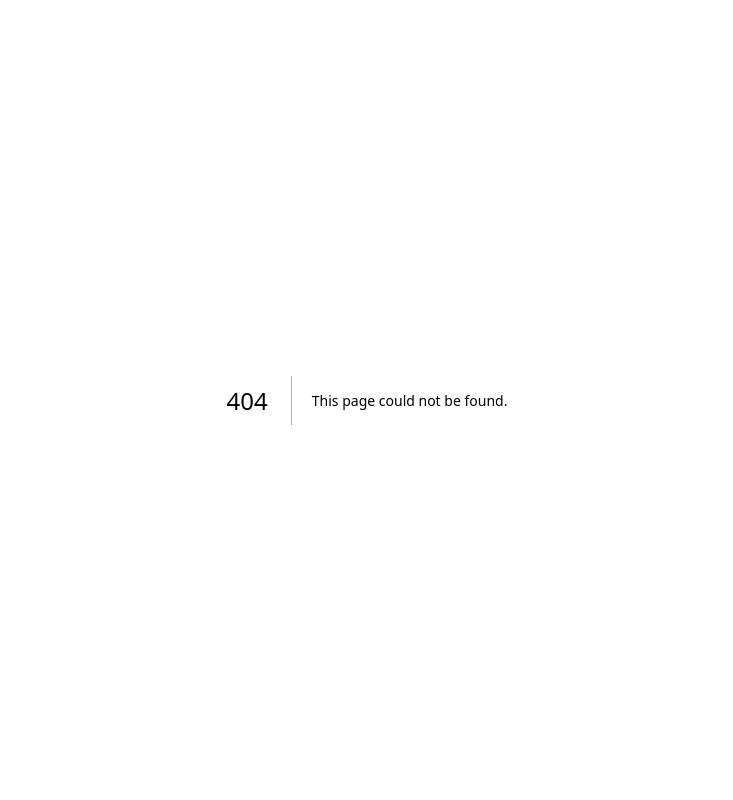
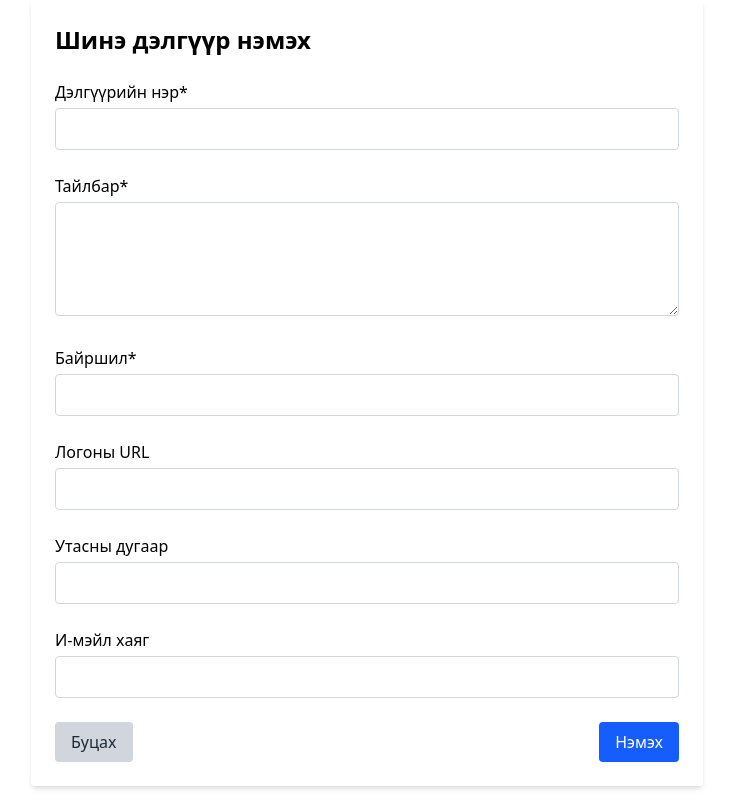
Before and after one commit to Namuunzul0321/Web-Gifty, a Next.js app in the folder gifty/client/: page /add-store in a window 1280 px wide. Before the commit this address had no page. Shown: the whole page, without its empty margins (273-1006 px from the left). Built offline with nearby package versions, Linux system fonts and the light colour scheme.

Commit message:
burtgel api

```diff
--- /dev/null
+++ b/gifty/client/src/app/add-store/page.js
@@ -0,0 +1,11 @@
+"use client";
+
+import StoreForm from "@/components/stores/StoreForm";
+
+export default function Page() {
+  return (
+    <div>
+      <StoreForm />
+    </div>
+  );
+}
--- a/gifty/client/src/components/SignIn.js
+++ b/gifty/client/src/components/SignIn.js
@@ -1,48 +1,101 @@
 "use client";
+
 import Link from "next/link";
 import { useState } from "react";
 import "../styles/signIn.css";
-import eyeOpen from "../../public/eye.png";
-import eyeClosed from "../../public/eye.slash.png";
 
 export const SignIn = () => {
+  const [email, setEmail] = useState("");
+  const [password, setPassword] = useState("");
   const [showPassword, setShowPassword] = useState(false);
   const [rememberMe, setRememberMe] = useState(false);
+  const [error, setError] = useState("");
+
+  const handleLogin = async () => {
+    setError(""); // reset error before login
+    try {
+      const response = await fetch("http://localhost:5001/api/users/login", {
+        method: "POST",
+        headers: {
+          "Content-Type": "application/json",
+        },
+        body: JSON.stringify({ email, password }),
+      });
+
+      const data = await response.json();
+
+      if (response.ok) {
+        alert("Амжилттай нэвтэрлээ!");
+        localStorage.setItem("token", data.token);
+        window.location.href = "/"; // Redirect to home or dashboard
+      } else {
+        setError(data.message || "Нэвтрэхэд алдаа гарлаа");
+      }
+    } catch (err) {
+      console.error(err);
+      setError("Сервертэй холбогдож чадсангүй");
+    }
+  };
 
   return (
     <div className="content">
-      <img src="logo_text_white.png" alt="Logo" className="logo"/>
+      <img src="logo_text_white.png" alt="Logo" className="logo" />
       <div className="container">
         <div className="fillOut">
           <div className="fillOut2">
             <div className="header">Welcome back</div>
+
             <div className="inputs">
               <div className="text">Цахим хаяг</div>
-              <input></input>
+              <input
+                type="email"
+                value={email}
+                onChange={(e) => setEmail(e.target.value)}
+              />
             </div>
+
             <div className="inputs">
               <div className="text">Нууц үг</div>
-              <img src={showPassword ? "/eye.svg" : "/eye.slash.svg"} alt="Toggle Password" className="hidePassword" onClick={() => setShowPassword(!showPassword)} />
-              <input type={showPassword ? "text" : "password"}/>
+              <img
+                src={showPassword ? "/eye.svg" : "/eye.slash.svg"}
+                alt="Toggle Password"
+                className="hidePassword"
+                onClick={() => setShowPassword(!showPassword)}
+              />
+              <input
+                type={showPassword ? "text" : "password"}
+                value={password}
+                onChange={(e) => setPassword(e.target.value)}
+              />
             </div>
+
             <div className="container-2">
               <div className="rememberMe">
-                <input type="checkbox" checked={rememberMe} onChange={() => setRememberMe(!rememberMe)} id="remember-Me" />
+                <input
+                  type="checkbox"
+                  checked={rememberMe}
+                  onChange={() => setRememberMe(!rememberMe)}
+                  id="remember-Me"
+                />
                 <label htmlFor="remember-Me">Намайг сана</label>
               </div>
               <a href="/forgot-password">Нууц үг сэргээх</a>
             </div>
-            <Link href="/">
-              <button className="loginButton">Нэвтрэх</button>
-            </Link>
+
+            {error && <p style={{ color: "red" }}>{error}</p>}
+
+            <button className="loginButton" onClick={handleLogin}>
+              Нэвтрэх
+            </button>
+
             <div className="registerButton">
-              Бүртгэлгүй юу?
-              <a href="/sign-up">Бүртгүүлэх</a>
+              Бүртгэлгүй юу? <a href="/sign-up">Бүртгүүлэх</a>
             </div>
           </div>
         </div>
+
         <div className="illustration">
-          <img src="Group.svg"/>
+          <img src="Group.svg" />
         </div>
       </div>
     </div>
--- a/gifty/client/src/components/SignUp.js
+++ b/gifty/client/src/components/SignUp.js
@@ -1,4 +1,5 @@
 "use client";
+
 import Link from "next/link";
 import { useState } from "react";
 import "../styles/signUp.css";
@@ -9,52 +10,111 @@ export const SignUp = () => {
   const [showPassword, setShowPassword] = useState(false);
   const [showConfirmPassword, setShowConfirmPassword] = useState(false);
   const [termCondition, setTermCondition] = useState(false);
+  const [username, setUsername] = useState("");
+  const [email, setEmail] = useState("");
+  const [password, setPassword] = useState("");
+  const [confirmPassword, setConfirmPassword] = useState("");
+
+  const handleSubmit = async (e) => {
+    e.preventDefault();
+
+    if (password !== confirmPassword) {
+      alert("Нууц үг таарахгүй байна");
+      return;
+    }
+
+    try {
+      const res = await fetch("http://localhost:5001/api/users/register", {
+        method: "POST",
+        headers: {
+          "Content-Type": "application/json",
+        },
+        body: JSON.stringify({
+          username,
+          email,
+          password,
+        }),
+      });
+
+      const data = await res.json();
+      if (res.ok) {
+        alert("Амжилттай бүртгэгдлээ!");
+      } else {
+        alert("Алдаа: " + data.message);
+      }
+    } catch (err) {
+      console.error("Error:", err);
+    }
+  };
 
   return (
     <div className="content">
-      <img src="logo_text_white.png" alt="Logo" className="logo"/>
+      <img src="logo_text_white.png" alt="Logo" className="logo" />
       <div className="container">
-        <div className="fillOut">
+        <form onSubmit={handleSubmit} className="fillOut">
           <div className="fillOut2">
             <div className="header">Welcome</div>
             <div className="inputs">
               <div className="text">Хэрэглэгчийн нэр</div>
-              <input></input>
+              <input
+                value={username}
+                onChange={(e) => setUsername(e.target.value)}
+              />
             </div>
             <div className="inputs">
               <div className="text">Цахим хаяг</div>
-              <input></input>
+              <input value={email} onChange={(e) => setEmail(e.target.value)} />
             </div>
             <div className="inputs">
               <div className="text">Нууц үг</div>
-              <img src={showPassword ? "/eye.svg" : "/eye.slash.svg"} alt="Toggle Password" className="hidePassword" onClick={() => setShowPassword(!showPassword)} />
-              <input type={showPassword ? "text" : "password"}/>
+              <img
+                src={showPassword ? "/eye.svg" : "/eye.slash.svg"}
+                alt="Toggle Password"
+                className="hidePassword"
+                onClick={() => setShowPassword(!showPassword)}
+              />
+              <input
+                type={showPassword ? "text" : "password"}
+                value={password}
+                onChange={(e) => setPassword(e.target.value)}
+              />
             </div>
             <div className="inputs">
               <div className="text">Нууц үг баталгаажуулах</div>
-              <img src={showConfirmPassword ? "/eye.svg" : "/eye.slash.svg"} alt="Toggle Password" className="hidePassword" onClick={() => setShowConfirmPassword(!showConfirmPassword)} />
-              <input type={showConfirmPassword ? "text" : "password"}/>
+              <img
+                src={showConfirmPassword ? "/eye.svg" : "/eye.slash.svg"}
+                alt="Toggle Password"
+                className="hidePassword"
+                onClick={() => setShowConfirmPassword(!showConfirmPassword)}
+              />
+              <input
+                type={showConfirmPassword ? "text" : "password"}
+                value={confirmPassword}
+                onChange={(e) => setConfirmPassword(e.target.value)}
+              />
             </div>
             <div className="container-2">
               <div className="termCondition">
-                <input type="checkbox" checked={termCondition} onChange={() => setTermCondition(!termCondition)}  />
+                <input
+                  type="checkbox"
+                  checked={termCondition}
+                  onChange={() => setTermCondition(!termCondition)}
+                />
                 <label>
-                  <a href="">Үйлчилгээний нөхцөл</a>
-                  зөвшөөрөх
+                  <a href="">Үйлчилгээний нөхцөл</a> зөвшөөрөх
                 </label>
               </div>
             </div>
-            <Link href="/">
-              <button className="registerButton">Бүртгүүлэх</button>
-            </Link>
+            <button type="submit" className="registerButton">
+              Бүртгүүлэх
+            </button>
             <div className="loginButton">
-              Бүртгэлтэй юу?
-              <a href="/sign-in">Нэвтрэх</a>
+              Бүртгэлтэй юу? <a href="/sign-in">Нэвтрэх</a>
             </div>
           </div>
-        </div>
+        </form>
         <div className="illustration">
-          <img src="Group2.svg"/>
+          <img src="Group2.svg" />
         </div>
       </div>
     </div>
--- a/gifty/client/src/components/stores/StoreForm.js
+++ b/gifty/client/src/components/stores/StoreForm.js
@@ -1,6 +1,5 @@
 import { useState } from "react";
-import { useRouter } from "next/router";
-import styles from "../../styles/StoreForm.module.css";
+import { useRouter } from "next/navigation";
 
 export default function StoreForm({ store }) {
   const router = useRouter();
@@ -31,9 +30,7 @@ export default function StoreForm({ store }) {
 
       const response = await fetch(url, {
         method,
-        headers: {
-          "Content-Type": "application/json",
-        },
+        headers: { "Content-Type": "application/json" },
         body: JSON.stringify(formData),
       });
 
@@ -51,92 +48,117 @@ export default function StoreForm({ store }) {
   };
 
   return (
-    <form onSubmit={handleSubmit} className={styles.form}>
-      <h2>{store ? "Дэлгүүр засах" : "Шинэ дэлгүүр нэмэх"}</h2>
+    <form
+      onSubmit={handleSubmit}
+      className="max-w-2xl mx-auto p-6 bg-white shadow-md rounded space-y-6"
+    >
+      <h2 className="text-2xl font-bold">
+        {store ? "Дэлгүүр засах" : "Шинэ дэлгүүр нэмэх"}
+      </h2>
 
-      {error && <div className={styles.error}>{error}</div>}
+      {error && (
+        <div className="bg-red-100 text-red-700 p-3 rounded">{error}</div>
+      )}
 
-      <div className={styles.formGroup}>
-        <label htmlFor="name">Дэлгүүрийн нэр*</label>
+      <div>
+        <label htmlFor="name" className="block font-medium mb-1">
+          Дэлгүүрийн нэр*
+        </label>
         <input
           type="text"
           id="name"
           name="name"
+          required
           value={formData.name}
           onChange={handleChange}
-          required
+          className="w-full border border-gray-300 p-2 rounded"
         />
       </div>
 
-      <div className={styles.formGroup}>
-        <label htmlFor="description">Тайлбар*</label>
+      <div>
+        <label htmlFor="description" className="block font-medium mb-1">
+          Тайлбар*
+        </label>
         <textarea
           id="description"
           name="description"
+          rows="4"
+          required
           value={formData.description}
           onChange={handleChange}
-          required
-          rows="4"
+          className="w-full border border-gray-300 p-2 rounded"
         />
       </div>
 
-      <div className={styles.formGroup}>
-        <label htmlFor="location">Байршил*</label>
+      <div>
+        <label htmlFor="location" className="block font-medium mb-1">
+          Байршил*
+        </label>
         <input
           type="text"
           id="location"
           name="location"
+          required
           value={formData.location}
           onChange={handleChange}
-          required
+          className="w-full border border-gray-300 p-2 rounded"
         />
       </div>
 
-      <div className={styles.formGroup}>
-        <label htmlFor="logoUrl">Логоны URL</label>
+      <div>
+        <label htmlFor="logoUrl" className="block font-medium mb-1">
+          Логоны URL
+        </label>
         <input
           type="url"
           id="logoUrl"
           name="logoUrl"
           value={formData.logoUrl}
           onChange={handleChange}
+          className="w-full border border-gray-300 p-2 rounded"
         />
       </div>
 
-      <div className={styles.formGroup}>
-        <label htmlFor="contactPhone">Утасны дугаар</label>
+      <div>
+        <label htmlFor="contactPhone" className="block font-medium mb-1">
+          Утасны дугаар
+        </label>
         <input
           type="tel"
           id="contactPhone"
           name="contactPhone"
           value={formData.contactPhone}
           onChange={handleChange}
+          className="w-full border border-gray-300 p-2 rounded"
         />
       </div>
 
-      <div className={styles.formGroup}>
-        <label htmlFor="contactEmail">И-мэйл хаяг</label>
+      <div>
+        <label htmlFor="contactEmail" className="block font-medium mb-1">
+          И-мэйл хаяг
+        </label>
         <input
           type="email"
           id="contactEmail"
           name="contactEmail"
           value={formData.contactEmail}
           onChange={handleChange}
+          className="w-full border border-gray-300 p-2 rounded"
         />
       </div>
 
-      <div className={styles.buttons}>
+      <div className="flex justify-between">
         <button
           type="button"
-          className={styles.cancelButton}
           onClick={() => router.back()}
+          className="bg-gray-300 text-gray-800 px-4 py-2 rounded hover:bg-gray-400"
         >
           Буцах
         </button>
         <button
           type="submit"
-          className={styles.submitButton}
           disabled={loading}
+          className="bg-blue-600 text-white px-4 py-2 rounded hover:bg-blue-700"
         >
           {loading ? "Ачааллаж байна..." : store ? "Хадгалах" : "Нэмэх"}
         </button>
```
